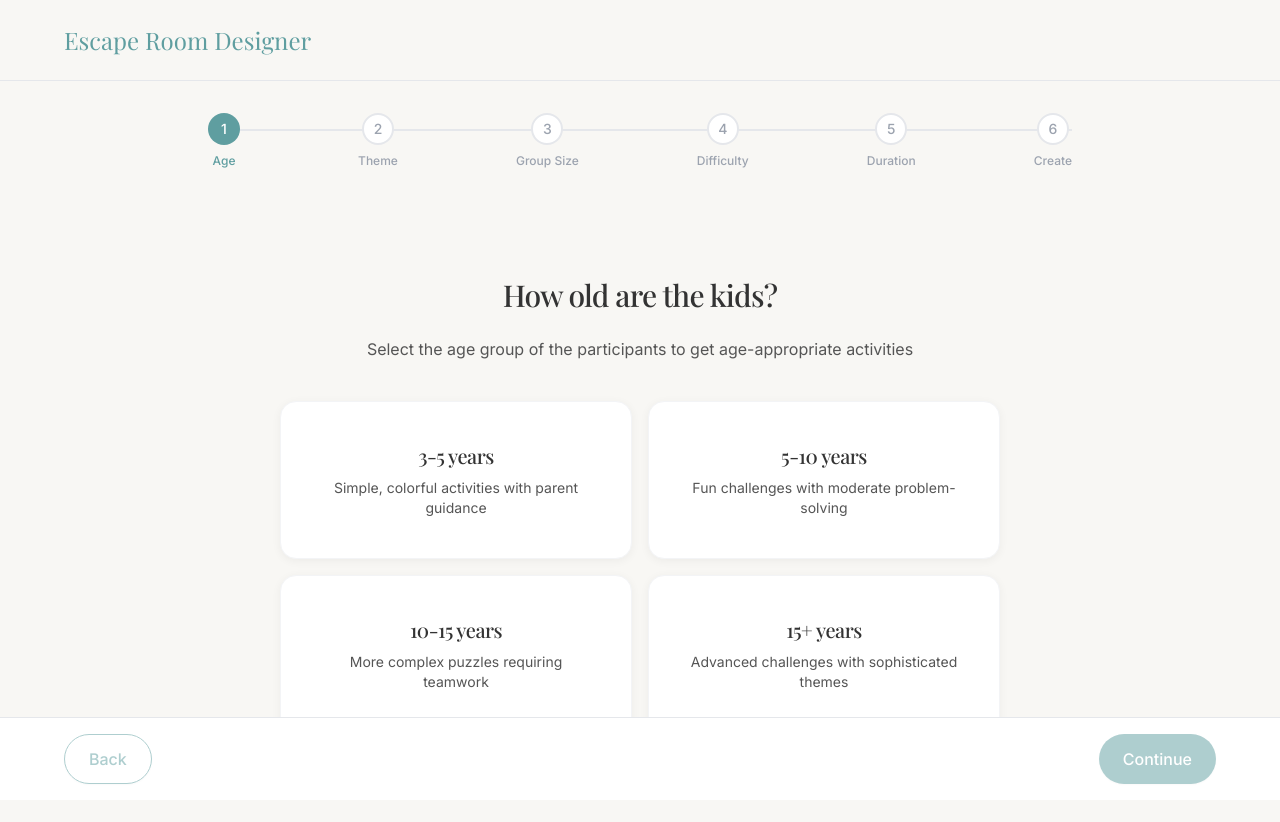
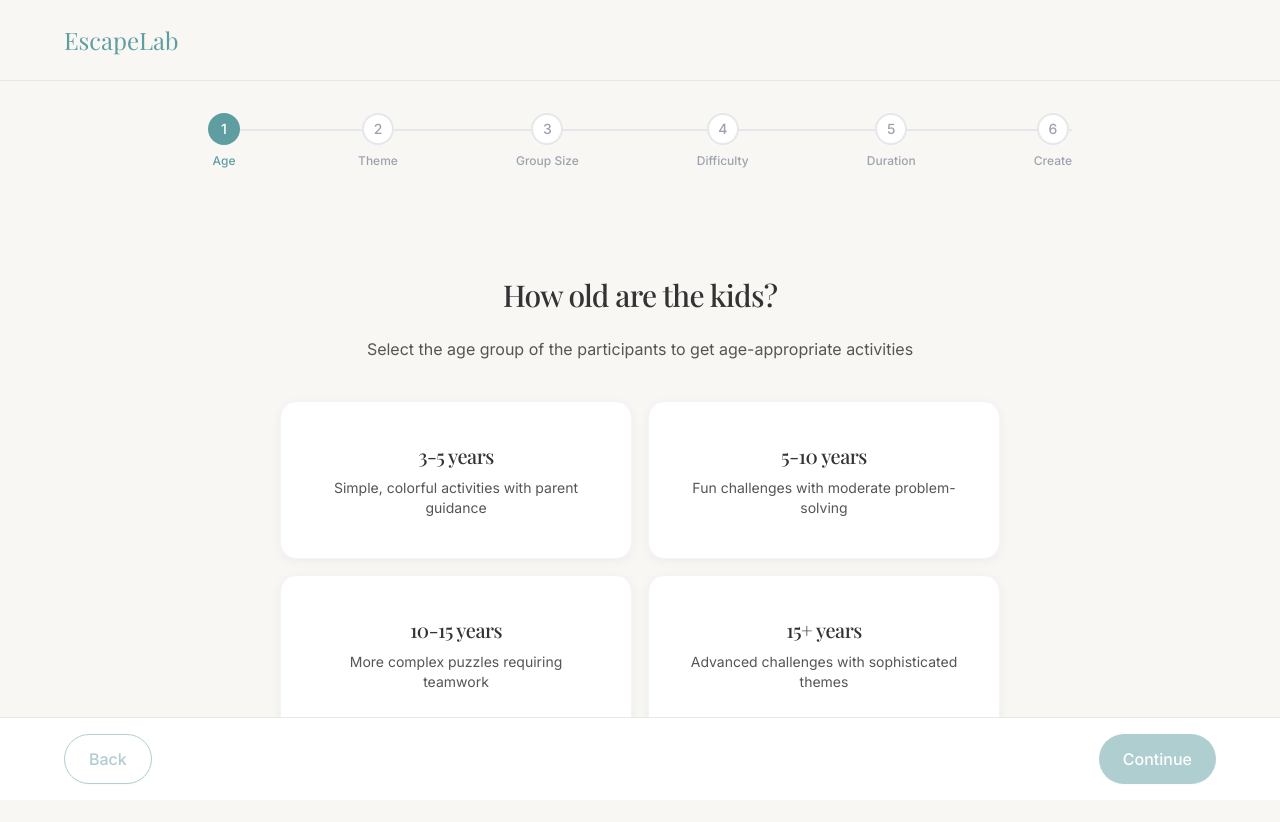
Before and after one commit to afedyurin1219/playful-escape-design, a React (Vite) app: page /create in a window 1280 px wide. Shown: the top 822 px of the page. Built offline with nearby package versions, Linux system fonts and the light colour scheme.

Commit message:
Clarify header text
The header currently displays "Escape Room Designer". This commit clarifies the reason for this text.

```diff
--- a/src/pages/Creator.tsx
+++ b/src/pages/Creator.tsx
@@ -91,7 +91,7 @@ const Creator = () => {
       {/* Header */}
       <header className="py-6 px-6 border-b border-gray-200 mb-8">
         <div className="max-w-6xl mx-auto flex justify-between items-center">
-          <a href="/" className="text-2xl font-display text-teal">Escape Room Designer</a>
+          <a href="/" className="text-2xl font-display text-teal">EscapeLab</a>
         </div>
       </header>
 
```
